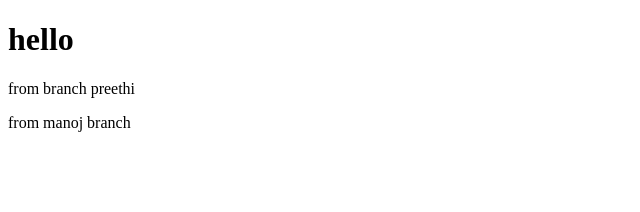
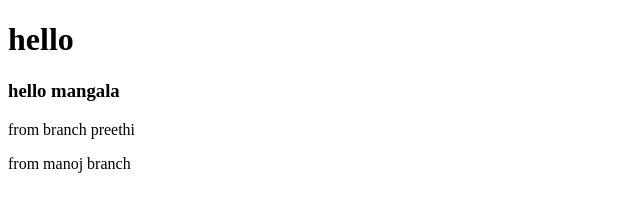
Before and after one commit to preethi29MN/guess, a plain HTML site: page index.html in a window 1280 px wide. Shown: the whole page, without its empty margins (0-640 px from the left). Drawn offline with Linux system fonts and the light colour scheme.

Commit message:
branch mangala

```diff
--- a/index.html
+++ b/index.html
@@ -9,6 +9,7 @@
 <body>
     <h1>hello</h1>
 
+    <h3>hello mangala</h3>
     <p>from branch preethi</p>
 
     <p>from manoj branch</p>
```
